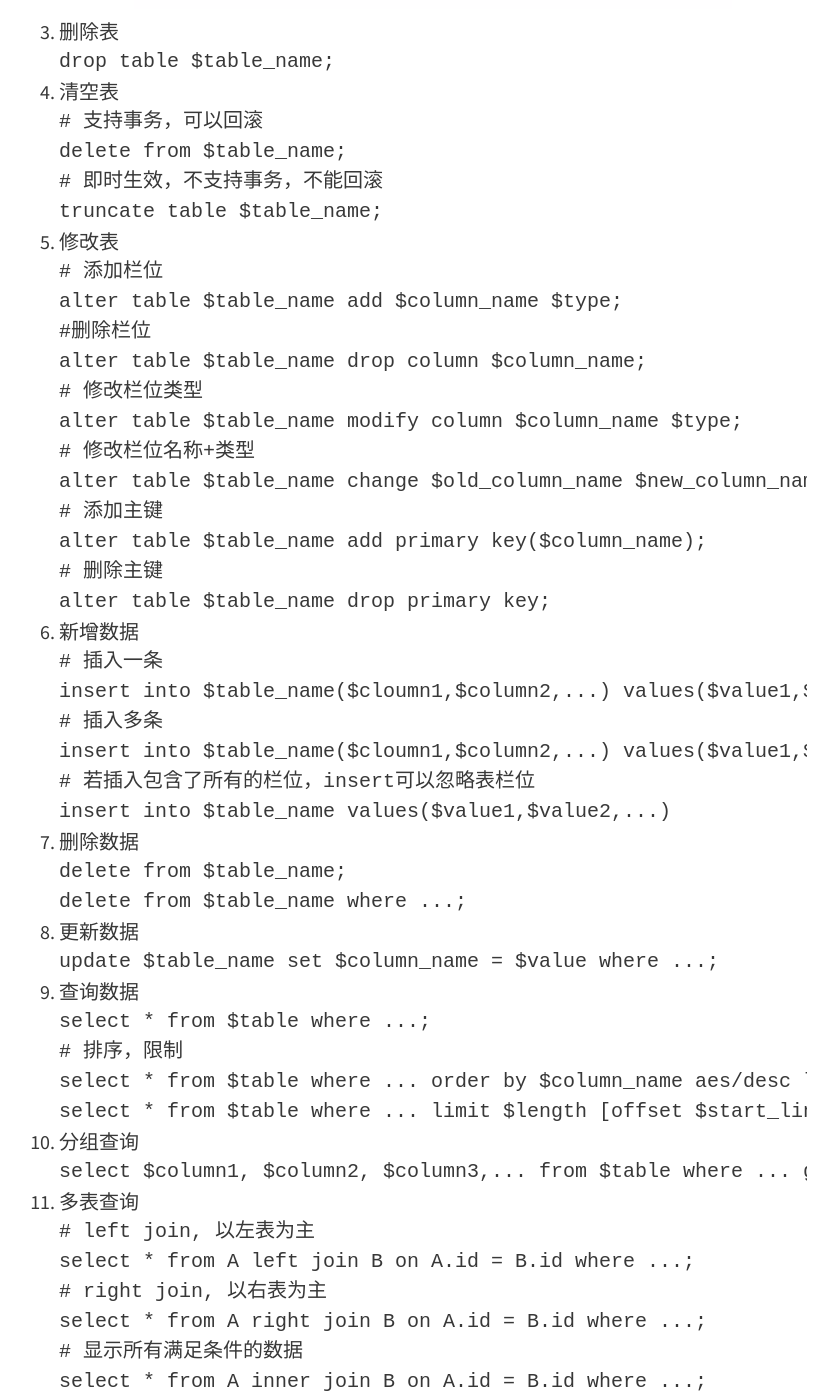
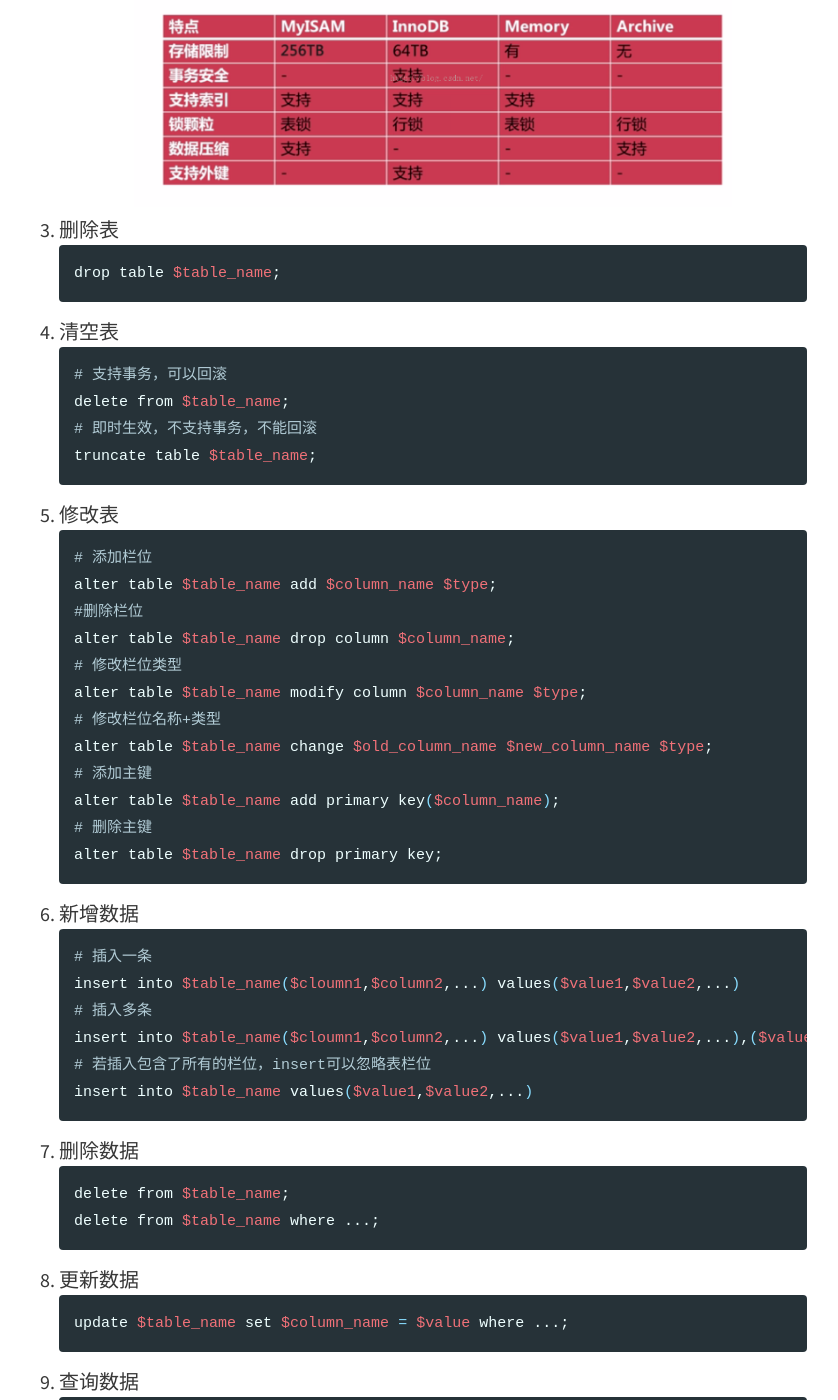
Before and after one commit to ejin66/ejin66.github.io, a Jekyll site: the page built from _posts/2019-01-05-mysql-base.md, in a window 1280 px wide and 1400 px high, scrolled down 2881 px. Shown: the whole window, without its empty margins (217-1055 px from the left). Built offline with Jekyll 4.4.1, drawn with Linux system fonts in a browser that asks for light colours; some of the changed text lies outside the part shown.

Commit message:
Update 2019-01-05-mysql-base.md

````diff
--- a/_posts/2019-01-05-mysql-base.md
+++ b/_posts/2019-01-05-mysql-base.md
@@ -83,7 +83,7 @@ tags: [Mysql]
 
 7. 取消授权
 
-   ```mysql
+   ```bash
    revoke $privileges on $db_name.$table_name from $username@$ip;
    ```
 
@@ -93,19 +93,19 @@ tags: [Mysql]
 
 1. 显示所有的数据库
 
-   ```mysql
+   ```bash
    show databases;
    ```
 
 2. 创建数据库
 
-   ```mysql
+   ```bash
    create database $db_name default charset utf8 collate utf8_genral_ci;
    ```
 
 3. 打开数据库
 
-   ```mysql
+   ```bash
    use $db_name;
    ```
 
@@ -115,13 +115,13 @@ tags: [Mysql]
 
 1. 显示数据表
 
-   ```mysql
+   ```bash
    show tables;
    ```
 
 2. 创建数据表
 
-   ```mysql
+   ```bash
    create table $table_name(
      $column_name $type null/not null [default $value] [auto_increment] [primary key],
      $column_name $type not null,
@@ -139,13 +139,13 @@ tags: [Mysql]
 
 3. 删除表
 
-   ```mysql
+   ```bash
    drop table $table_name;
    ```
 
 4. 清空表
 
-   ```mysql
+   ```bash
    # 支持事务，可以回滚
    delete from $table_name;
    # 即时生效，不支持事务，不能回滚
@@ -154,7 +154,7 @@ tags: [Mysql]
 
 5. 修改表
 
-   ```mysql
+   ```bash
    # 添加栏位
    alter table $table_name add $column_name $type;
    #删除栏位
@@ -171,7 +171,7 @@ tags: [Mysql]
 
 6. 新增数据
 
-   ```mysql
+   ```bash
    # 插入一条
    insert into $table_name($cloumn1,$column2,...) values($value1,$value2,...)
    # 插入多条
@@ -182,20 +182,20 @@ tags: [Mysql]
 
 7. 删除数据
 
-   ```mysql
+   ```bash
    delete from $table_name;
    delete from $table_name where ...;
    ```
 
 8. 更新数据
 
-   ```mysql
+   ```bash
    update $table_name set $column_name = $value where ...;
    ```
 
 9. 查询数据
 
-   ```mysql
+   ```bash
    select * from $table where ...;
    # 排序，限制
    select * from $table where ... order by $column_name aes/desc limit $start_line, $length;
@@ -204,13 +204,13 @@ tags: [Mysql]
 
 10. 分组查询
 
-    ```mysql
+    ```bash
     select $column1, $column2, $column3,... from $table where ... group by $column1,$column2;
     ```
 
 11. 多表查询
 
-    ```mysql
+    ```bash
     # left join, 以左表为主
     select * from A left join B on A.id = B.id where ...;
     # right join, 以右表为主
````
